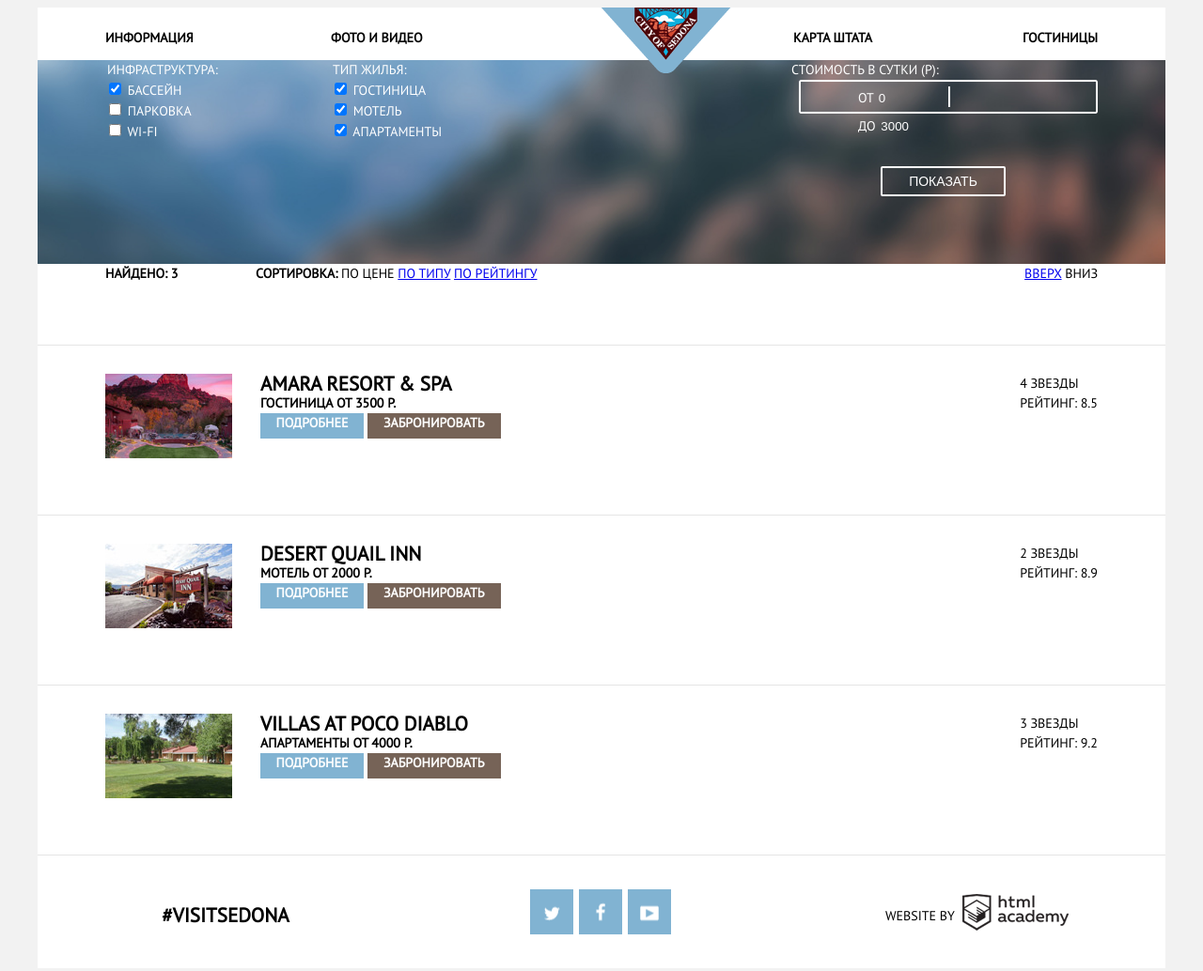
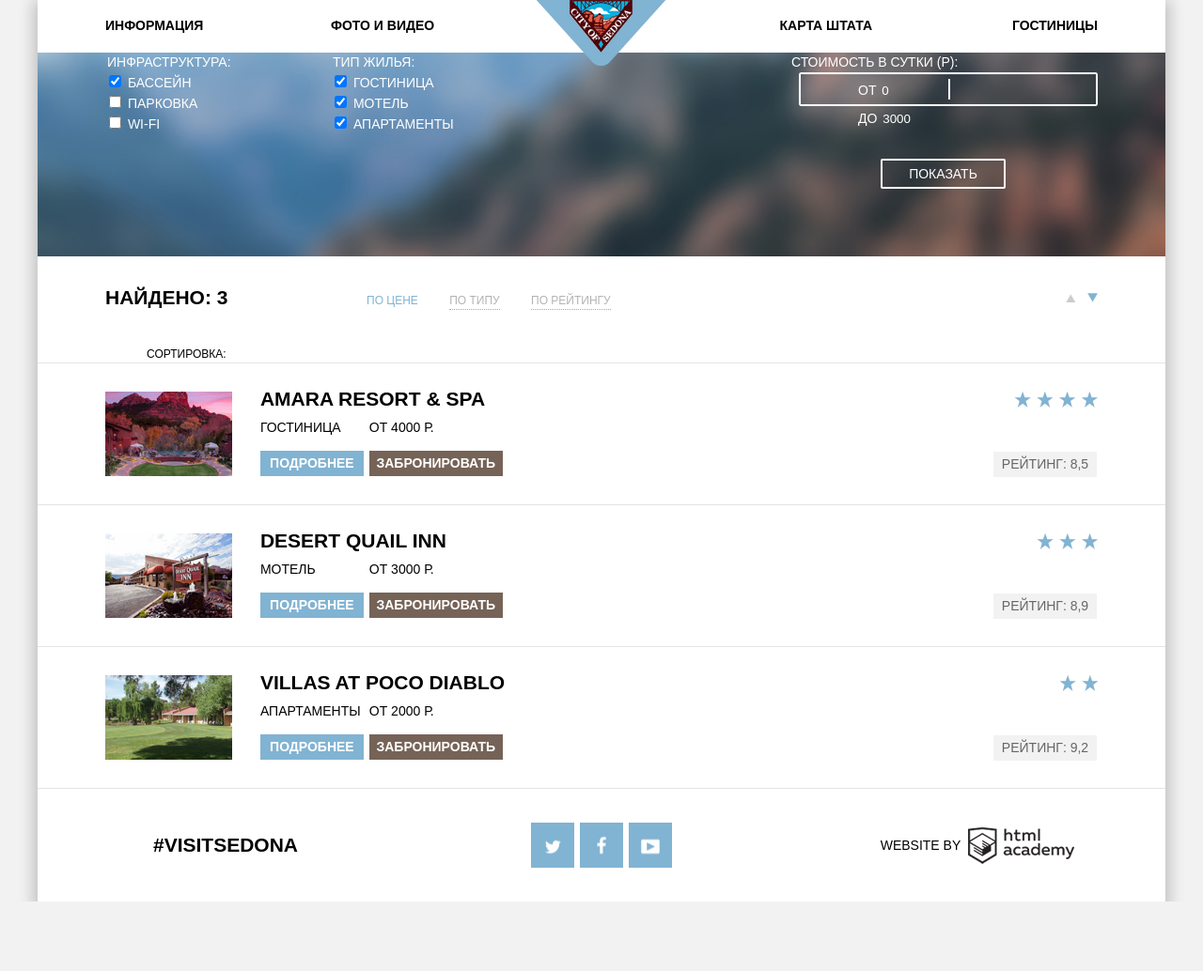
Before and after one commit to CrazyD3vil/147832-sedona, a plain HTML site: page catalog.html in a window 1280 px wide. Shown: the whole page at 94% size. After the commit the page ends 960 px from the top, so only its background shows below. Drawn offline with Linux system fonts and the light colour scheme; files whose address does not match are found by name.

Commit message:
Улучшаю стили
Работую над размерами, позиционированием для отображения ближе к макету.

```diff
--- a/catalog.html
+++ b/catalog.html
@@ -8,10 +8,9 @@
 </head>
 
 <body>
-  <div class="container clearfix">
+  <div class="site-wrapper">
+    <header class="main-header">
       <a class="header-logo" href="index.html"></a>
-  </div>
-  <header class="main-header container clearfix">
       <nav class="main-navigation">
         <ul class="clearfix">
           <li><a href="#">Информация</a></li>
@@ -21,7 +20,7 @@
         </ul>
       </nav>
     </header>
-  <main class="container">
+    <main>
       <form class="filter sixpercent-wrapper" action="https://echo.htmlacademy.ru" method="get">
         <fieldset class="filter-infrastructure">
           <legend>Инфраструктура:</legend>
@@ -80,70 +79,78 @@
         </fieldset>
       </form>
       <div class="results-header clearfix sixpercent-wrapper">
-      <b class="found-total">Найдено: 3</b>
+        <div class="sorting-textblock">
+          <span class="found-total">Найдено: 3</span>
+          <span class="sorting-text">Сортировка:</span>
+        </div>
         <div class="sorting-block">
-        <b>Сортировка:</b>
-        <a class="sorting-price">По цене</a>
-        <a class="sorting-type" href="#">По типу</a>
-        <a class="sorting-rating" href="#">По рейтингу</a>
+          <a class="sorting-block-active">По цене</a>
+          <a class="sorting-block-passive" href="#">По типу</a>
+          <a class="sorting-block-passive" href="#">По рейтингу</a>
         </div>
         <div class="sorting-arrows">
-        <a class="arrow-ascending" href="#">Вверх</a>
-        <a class="arrow-descending">Вниз</a>
+          <a class="arrow arrow-ascending" href="#"></a>
+          <a class="arrow arrow-descending"></a>
         </div>
       </div>
       <div class="results-main">
         <section class="accommodation-result clearfix sixpercent-wrapper">
+          <div class="result-leftpart">
             <img class="result-photo" src="img/catalog-1200/Amara.jpg" width="135px" height="90px" alt="Amara Resort and SPA">
             <div class="result-caption">
               <h2>Amara Resort & SPA</h2>
-          <b class="result-startprice">Гостиница</b>
-          <b class="result-startprice">От 3500 Р.</b>
+              <span class="result-type">Гостиница</span>
+              <span class="result-startprice">От 4000 Р.</span>
               <div class="result-btns">
                 <a class="moreinfo-btn" href="#">Подробнее</a>
                 <a class="book-btn" href="#">Забронировать</a>
               </div>
             </div>
+          </div>
           <div class="result-rating">
             <span class="stars stars-4">4 звезды</span>
-          <span class="textrating">Рейтинг: 8.5</span>
+            <span class="textrating">Рейтинг: 8,5</span>
           </div>
         </section>
         <section class="accommodation-result clearfix sixpercent-wrapper">
+          <div class="result-leftpart">
             <img class="result-photo" src="img/catalog-1200/Desert.jpg" width="135px" height="90px" alt="Desert Quail Inn">
             <div class="result-caption">
               <h2>Desert Quail Inn</h2>
-          <b class="result-type">Мотель</b>
-          <b class="result-startprice">От 2000 Р.</b>
+              <span class="result-type">Мотель</span>
+              <span class="result-startprice">От 3000 Р.</span>
               <div class="result-btns">
                 <a class="moreinfo-btn" href="#">Подробнее</a>
                 <a class="book-btn" href="#">Забронировать</a>
               </div>
             </div>
+          </div>
           <div class="result-rating">
-          <span class="stars stars-2">2 звезды</span>
-          <span class="textrating">Рейтинг: 8.9</span>
+            <span class="stars stars-3">3 звезды</span>
+            <span class="textrating">Рейтинг: 8,9</span>
           </div>
         </section>
         <section class="accommodation-result clearfix sixpercent-wrapper">
+          <div class="result-leftpart">
             <img class="result-photo" src="img/catalog-1200/Villas.jpg" width="135px" height="90px" alt="Villas At Poco Diablo">
             <div class="result-caption">
               <h2>Villas At Poco Diablo</h2>
-          <b class="result-type">Апартаменты</b>
-          <b class="result-startprice">От 4000 Р.</b>
+              <span class="result-type">Апартаменты</span>
+              <span class="result-startprice">От 2000 Р.</span>
               <div class="result-btns">
                 <a class="moreinfo-btn" href="#">Подробнее</a>
                 <a class="book-btn" href="#">Забронировать</a>
               </div>
             </div>
+          </div>
           <div class="result-rating">
-          <span class="stars stars-3">3 звезды</span>
-          <span class="textrating">Рейтинг: 9.2</span>
+            <span class="stars stars-2">2 звезды</span>
+            <span class="textrating">Рейтинг: 9,2</span>
           </div>
         </section>
       </div>
     </main>
-  <footer class="container clearfix">
+    <footer class="clearfix">
       <div class="hashtag">
         <b>#VISITSEDONA</b>
       </div>
@@ -153,10 +160,11 @@
         <a class="social-btn social-btn-youtube" href="#"><span class="social-btn-text">Ютьюб</span></a>
       </div>
       <div class="copyrights">
-      <p class=" clearfix"><span class="copyrights-text">Website by </span><a class="copyrights-btn " href="https://htmlacademy.ru "><span class="copyright-btn-text ">html academy</span></a>
+        <p class=""><span class="copyrights-text">Website by </span><a class="copyrights-btn " href="https://htmlacademy.ru "><span class="copyright-btn-text ">html academy</span></a>
         </p>
       </div>
     </footer>
+  </div>
 </body>
 
 </html>
--- a/css/style.css
+++ b/css/style.css
@@ -1,7 +1,8 @@
-            @font-face {
+  /* @font-face {
     font-family: "PT Sans";
     src: url("../fonts/web/ptsans.woff") format( "woff"), url("../fonts/web/ptsansbold.woff") format("woff");
   }
+*/
 
   body {
     font-family: 'PT Sans', sans-serif;
@@ -9,6 +10,8 @@
     line-height: 21px;
     text-transform: uppercase;
     background-color: #f2f2f2;
+    margin: 0;
+    padding: 0;
   }
   /* Распорка */
 
@@ -17,30 +20,33 @@
     display: table;
     clear: both;
   }
-            /* Заливаем всё фоновым цветом */
+  /* Центровщик, задаём ширину страницы */
+  /* Заливаем все основные блоки фоновым цветом */
 
-            header,
-            main,
-            footer {
-              background-color: #ffffff;
-            }
-            /* Центровщик, задаём ширину страницы */
-
-            .container {
+  .site-wrapper {
     width: 1200px;
     padding: 0px 0px;
+    background-color: #ffffff;
     margin: auto auto;
+    box-shadow: 0px 5px 15px 5px rgba(0, 0, 0, 0.2);
   }
+  /* 6% отступы для основных блоков */
 
   .sixpercent-wrapper {
     padding: 0px 6%;
   }
   /* Лого в навигационном меню */
 
+  .main-header {
+    position: relative;
+    min-height: 56px;
+  }
+
   a.header-logo {
     display: block;
     position: absolute;
     left: 50%;
+    margin-left: -69px;
     background-image: url("../img/topmenu-logo.png");
     background-repeat: no-repeat;
     width: 138px;
@@ -58,59 +64,50 @@
   }
 
   .main-navigation li {
-              display: inline-block;
+    display: block;
+    padding-top: 14px;
+    float: left;
     width: 20%;
-              min-height: 56px;
   }
 
   .main-navigation li:nth-child(1) {
-              float: left;
     padding-left: 6%;
   }
 
-            .main-navigation li:nth-child(2) {
-              float: left;
+  .main-navigation li:nth-child(3) {
+    float: right;
+    padding-right: 6%;
+    text-align: right;
   }
 
-            .main-navigation li:nth-child(3) {
-              padding-right: 6%;
-            }
-
-            .main-navigation li:nth-child(3) a,
-            .main-navigation li:nth-child(4) a {
-              float: right;
-            }
-
-            .main-navigation li:nth-child(3),
   .main-navigation li:nth-child(4) {
     float: right;
+    text-align: right;
   }
   /* Ссылки в навигации - блоки, задаем им размер и стилизуем */
 
   .main-navigation a {
-              display: inline-block;
-              margin-top: 22px;
+    font-size: 14px;
+    line-height: 26px;
     text-decoration: none;
     font-weight: bold;
     color: #000000;
   }
 
   div.sedona-welcome {
-              display: block;
-              min-height: 780px;
+    min-height: 724px;
   }
 
   div.sedona-bigphoto {
-              display: block;
     background-image: url("../img/index-1200/welcome-photo.jpg");
-              background-size: 1200px 780px;
+    background-size: 1200px 800px;
     background-repeat: no-repeat;
+    background-position: 0 -83px;
     min-height: 432px;
     padding-top: 76px;
   }
 
   div.bigphoto-text {
-              display: block;
     width: 458px;
     height: 352px;
     background-image: url("../img/index-1200/welcome-text.png");
@@ -119,7 +116,6 @@
   }
 
   div.bigphoto-whitemask {
-              display: block;
     min-height: 57px;
     width: 100%;
     background-image: url("../img/index-1200/welcome-white-mask.png");
@@ -128,59 +124,72 @@
   }
 
   div.sedona-description {
-              display: block;
-              min-height: 216px;
+    height: 216px;
     background-color: #ffffff;
   }
 
   div.description-header {
-              padding-top: 65px;
-            }
-
-            div.description-paragraph {
-              padding-top: 39px;
+    padding-top: 60px;
   }
 
   .description-header h1 {
+    margin: 0;
     text-align: center;
     font-size: 21px;
+    line-height: 26px;
+    font-weight: bold;
   }
 
-            .description-paragraph p {
+  .description-paragraph {
+    font-size: 14px;
+    line-height: 26px;
     text-align: center;
-              font-size: 14px;
+    padding-top: 28px;
   }
   /* Настраиваем блоки фич Седоны */
 
   div.fact-section {
-              display: block;
     min-height: 256px;
   }
 
   .fact {
+    float: left;
     color: #ffffff;
+    background-color: #81b3d2;
+    min-height: 256px;
+  }
+
+  .fact-photo {
+    background-position: left 323px;
+    width: 800px;
+    height: 256px;
+  }
+
+  .fact-photo1 {
+    float: right;
+    background-image: url("../img/index-1200/realcity-fact.jpg");
+    background-position: left 323px;
+  }
+
+  .fact-photo2 {
+    float: left;
+    background-image: url("../img/index-1200/devilbridge-fact.jpg");
+    background-position: left 324px;
+  }
+
+  .facts-textonly {
+    font-size: 0;
+  }
+
+  .fact-nophoto {
     display: inline-block;
     min-height: 256px;
     width: 400px;
-              background-color: #81b3d2;
-            }
-
-            .fact-nophoto {
-              float: left;
     color: #000000;
     background-color: #eeeeee;
-            }
-
-            .last-fact {
-              float: right;
-            }
-
-            .fact1 {
-              float: left;
-            }
-
-            .fact2 {
-              float: right;
+    font-size: 14px;
+    line-height: 21px;
+    text-align: center;
   }
   /* Ровняем текст факта по центру */
 
@@ -190,7 +199,10 @@
     margin: 0;
   }
 
-            .fact h2 {
+  .fact h2,
+  .fact-nophoto h2 {
+    font-size: 21px;
+    line-height: 21px;
     margin-top: 57px;
   }
 
@@ -205,25 +217,8 @@
     margin-top: 32px;
   }
 
-            div.fact-photo {
-              display: inline-block;
-              background-position: left 325px;
-              width: 800px;
-              height: 256px;
-            }
-
-            .fact-photo1 {
-              float: right;
-              background-image: url("../img/index-1200/realcity-fact.jpg");
-            }
-
-            .fact-photo2 {
-              float: left;
-              background-image: url("../img/index-1200/devilbridge-fact.jpg");
-            }
-
   div.features-block {
-              display: block;
+    font-size: 0;
     min-height: 330px;
   }
 
@@ -231,49 +226,45 @@
     display: inline-block;
     width: 400px;
     min-height: 330px;
+    font-size: 14px;
+    line-height: 21px;
   }
 
   .feature h2 {
     margin: 0;
+    font-size: 21px;
+    line-height: 21px;
     margin-top: 32px;
     margin-bottom: 32px;
     text-align: center;
   }
   /* Настраиваем иконки фич Седоны из спрайта */
 
-            .feature-accommodation,
-            .feature-food {
-              float: left;
-            }
-
-            .feature-souvenirs {
-              float: right;
-            }
-
   .accommodation-img,
   .food-img,
   .souvenirs-img {
     display: block;
-              margin-top: 60px;
+    margin-top: 56px;
     margin-left: auto;
     margin-right: auto;
     width: 75px;
-              height: 75px;
+    height: 76px;
     background-repeat: no-repeat;
   }
 
+  .feature-img {
+    background-image: url("../img/index-1200/features-sprite.png");
+  }
+
   .accommodation-img {
-              background-image: url("../img/index-1200/features-sprite.png");
     background-position: 0px 0px;
   }
 
   .food-img {
-              background-image: url("../img/index-1200/features-sprite.png");
     background-position: -400px 0px;
   }
 
   .souvenirs-img {
-              background-image: url("../img/index-1200/features-sprite.png");
     background-position: -800px 0px;
   }
   /* Добалвяем карту Седоны */
@@ -284,7 +275,7 @@
   }
 
   div.interest {
-              min-height: 291px;
+    height: 291px;
     text-align: center;
   }
 
@@ -297,7 +288,7 @@
   }
 
   .interest p {
-              margin-top: 58px;
+    margin-top: 24px;
     font-size: 14px;
     line-height: 24px;
   }
@@ -309,13 +300,13 @@
     margin: 0;
     border: none;
     min-height: 86px;
-              margin-top: 54px;
+    margin-top: 46px;
     color: #ffffff;
     background-color: #766357;
     text-transform: uppercase;
-              font-weight: bold;
     font-size: 21px;
     line-height: 26px;
+    font-weight: bold;
   }
 
   div.search-popup {
@@ -465,69 +456,212 @@
     border-bottom: 1px solid #e5e5e5;
   }
 
-            b.found-total {
-              width: 160px;
-              display: inline-block;
+  .sorting-textblock {
+    width: 240px;
     float: left;
   }
 
-            div.sorting-block {
-              float: left;
+  .sorting-textblock span {
+    display: inline-block;
+    vertical-align: top;
   }
 
-            div.sorting-arrows {
+  span.found-total {
+    padding-top: 31px;
+    font-size: 21px;
+    line-height: 26px;
+    font-weight: bold;
+  }
+
+  span.sorting-text {
+    padding-top: 38px;
+    margin-left: 44px;
+    font-size: 12px;
+    line-height: 18px;
+  }
+  /* Тип сортировки */
+
+  .sorting-block {
+    float: left;
+    width: 288px;
+    padding-top: 38px;
+    padding-left: 38px;
+    font-size: 12px;
+    line-height: 18px;
+  }
+
+  .sorting-block a {
+    display: inline-block;
+    vertical-align: top;
+    margin-right: 30px;
+  }
+
+  .sorting-block a:last-child {
+    margin-right: 0;
+  }
+
+  .sorting-block-active {
+    color: #81b3d2;
+  }
+
+  .sorting-block-passive {
+    text-decoration: none;
+    color: rgba(0, 0, 0, 0.3);
+    border-bottom-width: thin;
+    border-bottom-style: dotted;
+    border-bottom-color: #81b3d2;
+  }
+  /* Стрелки сортировки : */
+
+  .sorting-arrows {
+    font-size: 0;
+    width: 240px;
     float: right;
+  }
+
+  .sorting-arrows {
+    padding-top: 39px;
+    text-align: right;
+  }
+
+  .arrow {
+    display: inline-block;
+    vertical-align: top;
+    width: 11px;
+    height: 10px;
+    margin-right: 12px;
+    background-image: url("../img/catalog-1200/sorting.png");
+    background-repeat: no-repeat;
+  }
+
+  .arrow:last-child {
+    margin-right: 0;
+  }
+
+  .arrow-ascending {
+    background-position: 0px 0px;
+  }
+
+  .arrow-descending {
+    background-position: -28px -66px;
   }
   /* Результат поиска отелей */
 
   .accommodation-result {
     margin-top: 30px;
-              min-height: 150px;
+    min-height: 120px;
     border-bottom: 1px solid #e5e5e5;
+  }
+
+  .result-leftpart {
+    width: 528px;
+    float: left;
   }
 
   .accommodation-result img {
     display: inline-block;
-              float: left;
+    vertical-align: top;
   }
 
   .result-caption {
-              width: 390px;
-              float: left;
-              display: block;
-              margin-left: 30px;
+    display: inline-block;
+    vertical-align: top;
+    margin-left: 26px;
   }
 
   .result-caption h2 {
+    display: block;
     margin: 0;
+    margin-top: -3px;
+    margin-bottom: 10px;
+  }
+
+  .result-caption span {
+    display: inline-block;
+    vertical-align: top;
+    font-size: 14px;
+    line-height: 21px;
+  }
+
+  span.result-type {
+    width: 110px;
+  }
+
+  span.result-startprice {
+    width: 142px;
+    margin-left: 2px;
+  }
+
+  div.result-btns {
+    margin-top: 14px;
   }
 
   .result-btns a {
     display: inline-block;
+    vertical-align: top;
+    padding-top: 3px;
     color: #ffffff;
     text-decoration: none;
     text-align: center;
     font-weight: bold;
+    box-sizing: border-box;
   }
 
   .moreinfo-btn {
     width: 110px;
-              min-height: 27px;
+    height: 27px;
     background-color: #81b3d2;
   }
 
   .book-btn {
+    margin-left: 2px;
     width: 142px;
-              min-height: 27px;
+    height: 27px;
     background-color: #766357;
   }
+  /* Звёзды отелей*/
 
-            .result-rating {
+  div.result-rating {
+    width: 111px;
     float: right;
   }
 
   span.stars {
+    font-size: 0;
     display: block;
+    width: 95px;
+    height: 17px;
+    background-image: url("../img/catalog-1200/stars.png");
+    background-repeat: no-repeat;
+    margin-left: 22px;
+  }
+
+  .stars-4 {
+    background-position: 0px;
+  }
+
+  .stars-3 {
+    background-position: 24px;
+  }
+
+  .stars-2 {
+    background-position: 48px;
+  }
+
+  .stars-1 {
+    background-position: 72px;
+  }
+
+  .textrating {
+    display: block;
+    box-sizing: border-box;
+    width: 110px;
+    height: 27px;
+    color: #666666;
+    text-align: center;
+    background-color: #f2f2f2;
+    margin-top: 47px;
+    padding-top: 2.5px;
   }
   /*
 Создаем фундамент социальной кнопки, задаем размер и цвет фона
@@ -538,11 +672,10 @@
   div.hashtag,
   div.social,
   div.copyrights {
-              display: inline-block;
     min-height: 120px;
     width: 400px;
+    text-align: center;
     float: left;
-              text-align: center;
   }
 
   div.copyrights {
@@ -550,15 +683,19 @@
   }
 
   .hashtag b {
-              display: inline-block;
-              margin-top: 51px;
+    display: block;
+    margin-top: 46.5px;
     font-size: 21px;
     line-height: 26px;
+    font-weight: bold;
+  }
+
+  .social {
+    font-size: 0;
   }
 
   a.social-btn {
     display: inline-block;
-              float: left;
     width: 46px;
     height: 48px;
     background-color: #81b3d2;
@@ -568,12 +705,15 @@
     background-repeat: no-repeat;
   }
 
+  a.social-btn:last-child {
+    margin-right: 0;
+  }
+
   span.social-btn-text {
     display: none;
   }
 
   a.social-btn-twitter {
-              margin-left: 124px;
     background-position: 15px center;
   }
 
@@ -587,25 +727,22 @@
   /* Создаем кнопку-ссылку на сайт академии */
 
   .copyrights p {
-              min-height: 120px;
+    margin-top: 41px;
   }
 
   .copyrights a {
     display: inline-block;
     width: 113px;
     height: 39px;
-              float: left;
     margin-left: 8px;
-              margin-top: 41px;
     background-image: url("../img/footer-htmlacademy-logo.png");
     background-repeat: no-repeat;
+    vertical-align: middle;
   }
 
   span.copyrights-text {
     display: inline-block;
-              float: left;
-              margin-top: 54px;
-              margin-left: 102px;
+    vertical-align: middle;
   }
 
   span.copyright-btn-text {
```
Also changed, not shown: index.html (+21 -20 lines). Lines whose indentation alone changed are shown as unchanged.
